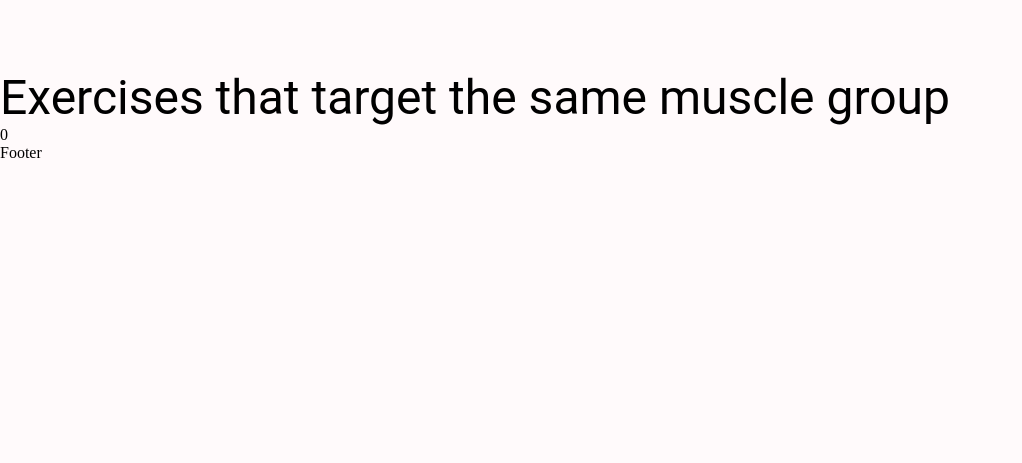
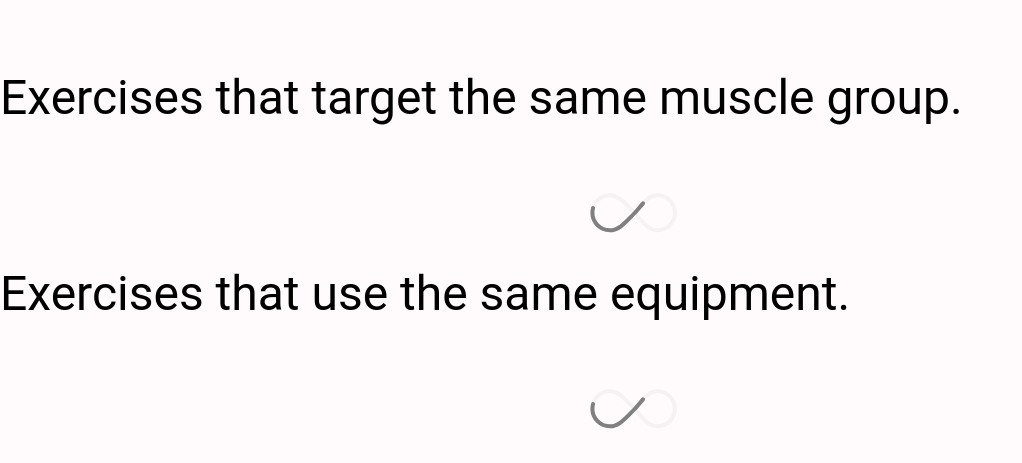
Before and after one commit to developermartins/Golds-Gym, a React (Create React App) app: page /exercise/1 in a window 1280 px wide. Shown: the part 914-1377 px from the top of the page, without its empty margins (0-1022 px from the left). Before the commit the page ends 1076 px from the top, so only its background shows below. Built offline with nearby package versions, Linux system fonts and the light colour scheme; no server answers.

Commit message:
implements equipmentExercises

```diff
--- a/src/components/HorizontalScrollbar.jsx
+++ b/src/components/HorizontalScrollbar.jsx
@@ -5,8 +5,9 @@ import { ScrollMenu, VisibilityContext } from 'react-horizontal-scrolling-menu';
 import BodyPart from './BodyPart';
 import RightArrowIcon from '../assets/icons/right-arrow.png';
 import LeftArrowIcon from '../assets/icons/left-arrow.png';
+import ExerciseCard from './ExerciseCard';
 
-const HorizontalScrollbar = ({ data, bodyPart, setBodyPart }) => {
+const HorizontalScrollbar = ({ data, bodyPart, setBodyPart, isBodyParts }) => {
 
     const LeftArrow = () => {
         const { scrollPrev } = useContext(VisibilityContext);
@@ -36,11 +37,17 @@ const HorizontalScrollbar = ({ data, bodyPart, setBodyPart }) => {
                 itemId={item.id || item}
                 title={item.id || item}
             >
-               <BodyPart
-                item={ item }
-                bodyPart={ bodyPart }
-                setBodyPart={ setBodyPart }
+               {
+                isBodyParts
+                ?
+                <BodyPart
+                    item={ item }
+                    bodyPart={ bodyPart }
+                    setBodyPart={ setBodyPart }
                />
+               :
+               <ExerciseCard exercise={ item } />
+               }
             </Box>
         )
         ) }
--- a/src/components/SimilarExercise.jsx
+++ b/src/components/SimilarExercise.jsx
@@ -2,20 +2,39 @@ import React from 'react';
 import { Typography, Stack, Box } from '@mui/material';
 
 import HorizontalScrollbar from './HorizontalScrollbar';
+import Loader from './Loader';
 
 const SimilarExercise = ({ targetMuscleExercises, equipmentExercises }) => {
   return (
     <Box sx={{
         mt: { lg: '100px', xs: '0' }
     }}>
-        <Typography variant='h3'>
-            Exercises that target the same muscle group
+        <Typography variant='h3' mb={5}>
+            Exercises that target the same muscle group.
         </Typography>
         <Stack
             direction='row'
             sx={{ p: '2', position: 'relative' }}
         >
-            { targetMuscleExercises.length && <HorizontalScrollbar data={ targetMuscleExercises } /> }
+            {
+                targetMuscleExercises.length ?
+                    <HorizontalScrollbar data={ targetMuscleExercises } />
+                : <Loader />
+            }
+        </Stack>
+
+        <Typography variant='h3' mb={5}>
+            Exercises that use the same equipment.
+        </Typography>
+        <Stack
+            direction='row'
+            sx={{ p: '2', position: 'relative' }}
+        >
+            {
+                equipmentExercises.length ?
+                    <HorizontalScrollbar data={ targetMuscleExercises } />
+                : <Loader />
+            }
         </Stack>
     </Box>
   );
```
